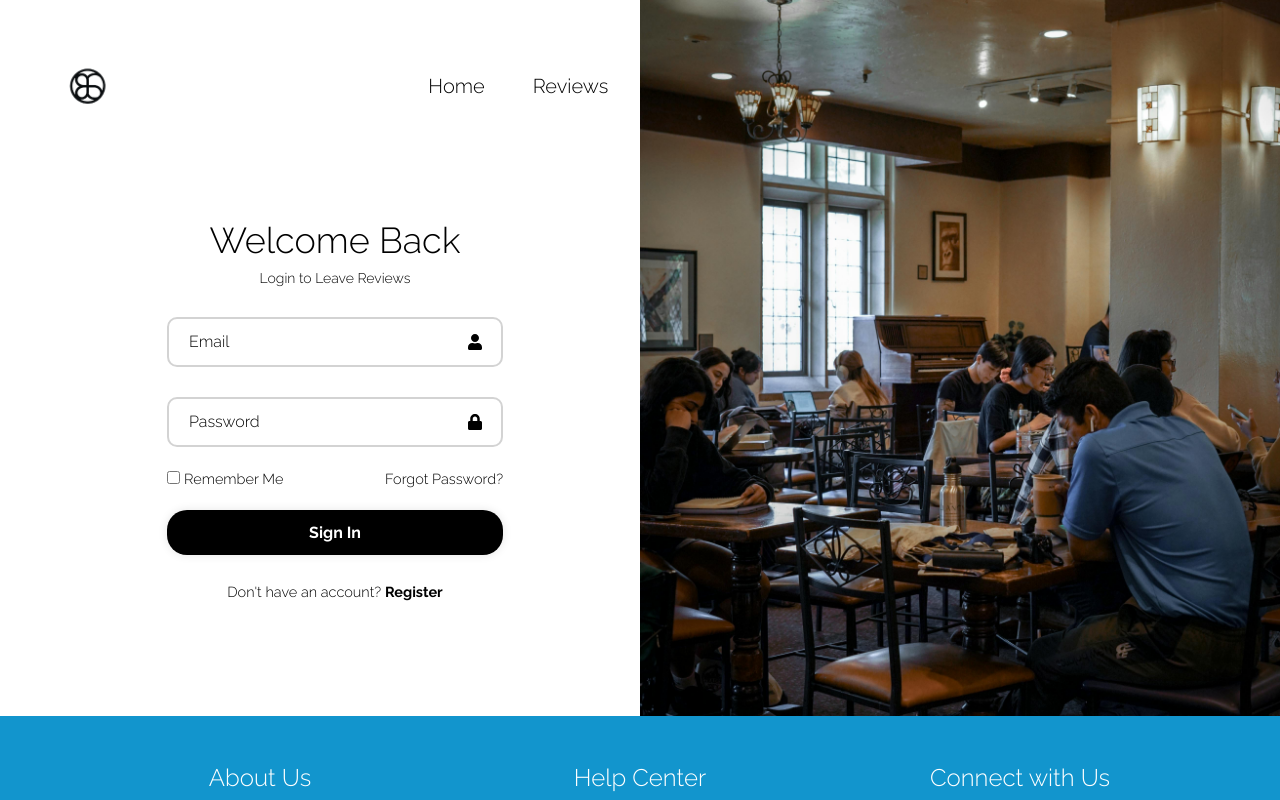
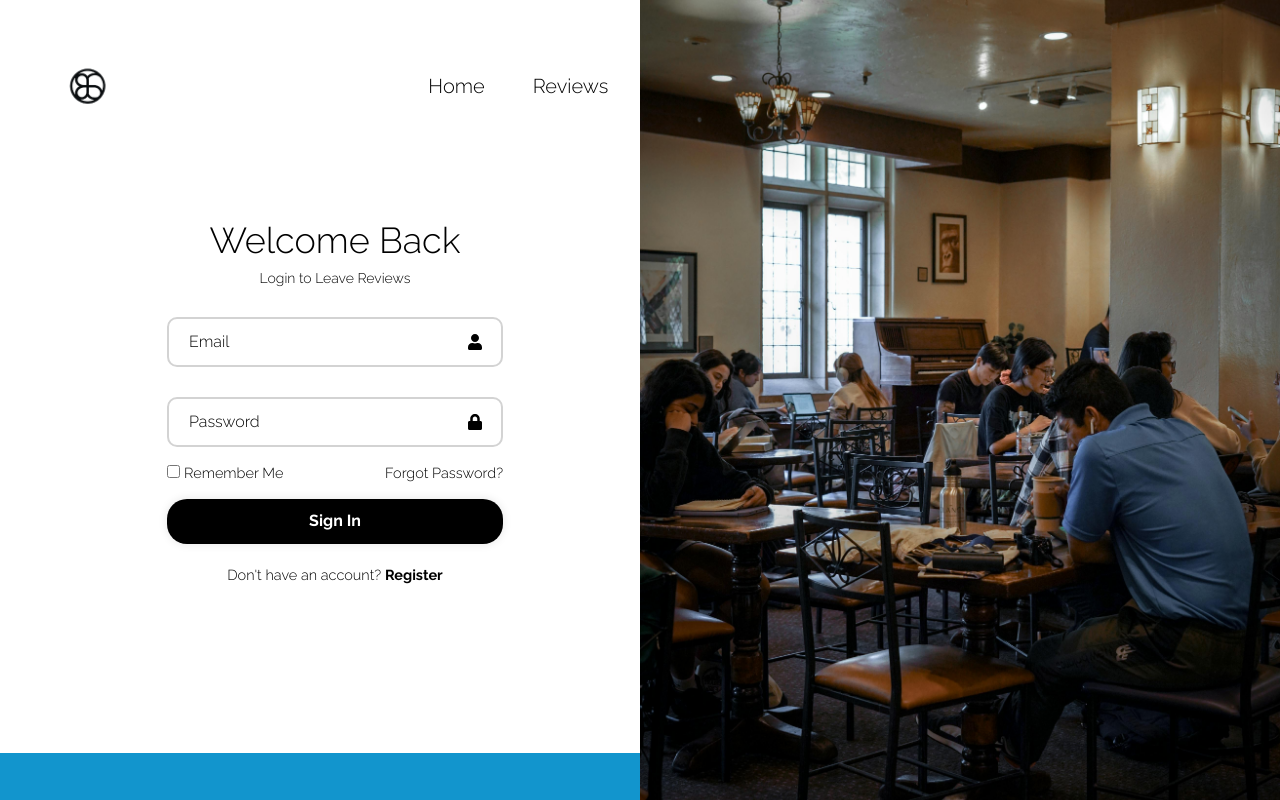
Before and after one commit to olana-abraham/B-Rates, a React (Create React App) app in the folder b-rate/: page /login in a window 1280 px wide. Shown: the top 800 px of the page. Built offline with nearby package versions, Linux system fonts and the light colour scheme; a web font is replaced by a local one.

Commit message:
CSS minor fixes. still buggy in certain screen sizes.

```diff
--- a/b-rate/src/Navbar.js
+++ b/b-rate/src/Navbar.js
@@ -105,7 +105,7 @@ export default function Navbar() {
             var location = window.location;
             try {
                 let { error } = await supabase.auth.signOut();
-                location.reload();
+                location.replace("/");
                 if (error) throw error
             } catch (error) {
                 alert(error.message);
@@ -124,7 +124,7 @@ export default function Navbar() {
                 </ul>
             );
         }
-        if (user) {
+        if (user && !isPasswordReset) {
             return (
                 <ul className="mainlinks">
                     <CustomLink to="/" className="home">Home </CustomLink>
--- a/b-rate/src/pages/Account_Info_2.css
+++ b/b-rate/src/pages/Account_Info_2.css
@@ -14,7 +14,7 @@
     transform: rotate(0deg) skew(0deg) translate(0, -3px);
 }
 
-.favorite-wrapper{
+.favorite-wrapper {
     margin-top: 200px;
     font-family: 'Raleway', sans-serif;
     font-style: bold;
@@ -22,9 +22,10 @@
     -moz-osx-font-smoothing: grayscale;
     justify-content: center;
     align-items: center;
+    margin-bottom: 75px;
 }
 
 .dining-option a {
     text-decoration: none;
-    color:white;
+    color: white;
 }
--- a/b-rate/src/pages/Login.js
+++ b/b-rate/src/pages/Login.js
@@ -55,17 +55,11 @@ const Login = () => {
                     <button type="submit">Sign In</button>
                     <div className="register-link">
                         <p>Don't have an account? <a href="./register">Register</a></p>
-
-
                     </div>
 
                 </form>
-
-
-
                 <div >
-
-                <img src={myImage} alt="My Image" className='image' />
+                    <img src={myImage} alt="My Image" className='loginimage' />
                 </div>
             </div>
         </div>
--- a/b-rate/src/pages/Register.css
+++ b/b-rate/src/pages/Register.css
@@ -3,6 +3,7 @@
 .wrapperregister {
     width: 420px;
     background: white;
+    display: relative;
     padding: 50px 40px;
     margin-top: -5px;
     margin-left: 125px;
@@ -16,8 +17,9 @@
     top: 0;
     right: 0;
     width: 50%;
-    height: 100vh;
+    height: 98.5vh;
     object-fit: cover;
+    overflow: hidden;
 }
 
 
@@ -120,13 +122,13 @@
 
 .wrapperregister button a {
     text-decoration: none;
-    color:white;
+    color: white;
 }
 
 
 .wrapperregister button a {
     text-decoration: none;
-    color:white;
+    color: white;
 }
 
 
--- a/b-rate/src/pages/footer.css
+++ b/b-rate/src/pages/footer.css
@@ -2,7 +2,8 @@
     color: white;
     background-color: #1295cd;
     padding-top: 3rem;
-    position: relative;
+    display: flex;
+    align-items: flex-end;
     bottom: 0;
     left: 0;
     width: 100%;
--- a/b-rate/src/pages/forgot.css
+++ b/b-rate/src/pages/forgot.css
@@ -6,7 +6,8 @@
     padding: 50px 40px;
     margin-top: -5px;
     margin-left: 125px;
-    margin-bottom: 40px;
+    margin-bottom: 100px;
+
     border: 2px solid rgba(255, 255, 255, .2);
 }
 
@@ -16,7 +17,8 @@
     top: 0;
     right: 0;
     width: 50%;
-    height: 100vh;
+    height: 75.8vh;
+    object-fit: cover;
 
 }
 
@@ -139,8 +141,6 @@
     font-style: bold;
     -webkit-font-smoothing: antialiased;
     -moz-osx-font-smoothing: grayscale;
-    justify-content: center;
-    align-items: center;
 
 
 }
--- a/b-rate/src/pages/login.css
+++ b/b-rate/src/pages/login.css
@@ -1,27 +1,27 @@
 @import url('https://font.goggleapis.com/css2?family=Poppins:wght@400;600;700&display=swap');
 @import url('https://fonts.googleapis.com/css?family=Raleway:300;400,700,900');
 
-.wrapper {
+.loginwrapper {
     width: 420px;
     background: white;
     padding: 50px 40px;
     margin-top: 40px;
     margin-left: 80px;
-    margin-bottom: 40px;
+    margin-bottom: 20px;
     border: 2px solid rgba(182, 25, 25, 0.2);
     font: normal normal 300 22px/33px Poligon;
 }
 
 
 
-.image {
-    position: relative;
+.loginimage {
+    position: absolute;
     top: 0;
     right: 0;
     width: 50%;
-    height: 100vh;
+    height: 100.5vh;
     object-fit: cover;
-    overflow: hidden;
+
 }
 
 
@@ -141,7 +141,6 @@
     font-style: bold;
     -webkit-font-smoothing: antialiased;
     -moz-osx-font-smoothing: grayscale;
-    justify-content: center;
-    align-items: center;
+
 
 }
```
Lines whose indentation alone changed are shown as unchanged.
